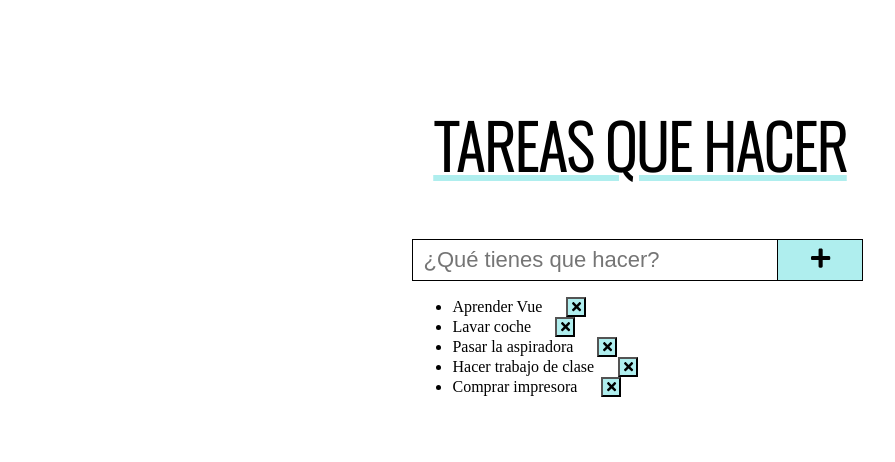
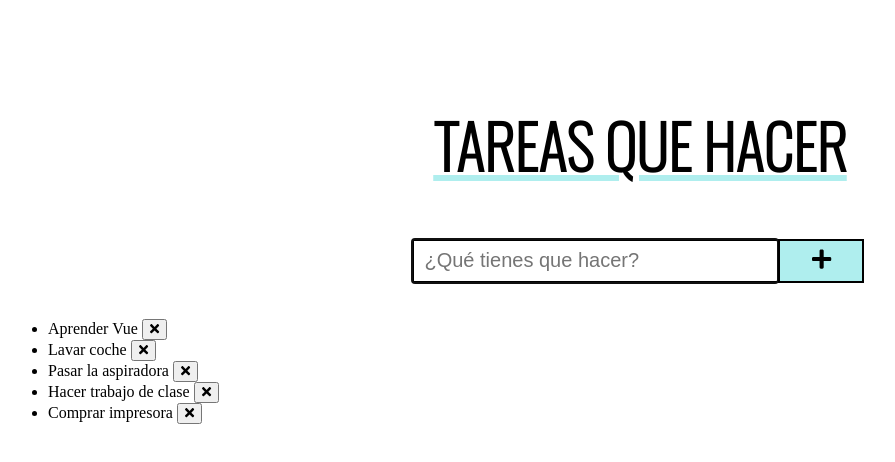
Before and after one commit to diana-nt/tareas-app, a Vue app: page / in a window 1280 px wide. Shown: the top 462 px of the page, without its empty margins (0-895 px from the left). Built offline with nearby package versions, Linux system fonts and the light colour scheme.

Commit message:
Add functionality to input

```diff
--- a/src/App.vue
+++ b/src/App.vue
@@ -2,17 +2,21 @@
   <div id="app">
       <h2>TAREAS QUE HACER</h2>
 
+      <agreagar-tarea />
       <tareas />
+
   </div>
 </template>
 
 <script>
 import Tareas from "./components/Tareas";
+import AgreagarTarea from "./components/AgreagarTarea";
 
 export default {
   name: 'App',
   components: {
-      Tareas
+      Tareas,
+      AgreagarTarea
   }
 }
 </script>
--- /dev/null
+++ b/src/components/AgreagarTarea.vue
@@ -0,0 +1,84 @@
+<template>
+    <div>
+        <input
+            type="text"
+            v-model="title" name="title"
+            placeholder="¿Qué tienes que hacer?"
+            @keyup.enter="agregarTarea"
+            v-focus>
+        <button @click="agregarTarea"><font-awesome-icon icon="plus" /></button>
+    </div>
+</template>
+
+<script>
+import { library } from '@fortawesome/fontawesome-svg-core'
+import { faPlus } from '@fortawesome/free-solid-svg-icons'
+import { FontAwesomeIcon } from '@fortawesome/vue-fontawesome'
+
+library.add(faPlus)
+
+export default {
+name: "AgreagarTarea.vue",
+    components: {
+        FontAwesomeIcon,
+    },
+    data() {
+        return {
+            newId: 3,
+            title:'',
+            completed: false,
+            created_at: new Date()
+        }
+    },
+    methods:{
+        agregarTarea(){
+            this.$store.dispatch('agregarTarea', this);
+            this.newId ++;
+            this.title = '';
+        }
+    },
+    directives: {
+        focus: {
+            inserted: function (el) {
+                el.focus()
+            }
+        }
+    }
+
+}
+</script>
+
+<style scoped>
+
+div {
+    display: flex;
+    /*text-align: center;*/
+    margin-left: 32%;
+    padding-bottom: 20px;
+}
+
+input {
+    background: transparent;
+    border: solid 2px;
+    padding: 7px 10px;
+    border-right: none;
+    width: 40%;
+    color: black;
+    border-color: black;
+    font-size: 20px;
+}
+
+
+button {
+    border: solid 2px;
+    padding: 7px 10px;
+    background: paleturquoise;
+    cursor: pointer;
+    width: 10%;
+    color: black;
+    font-size: 22px;
+    text-align: center;
+    vertical-align: center;
+}
+
+</style>
--- a/src/components/Tareas.vue
+++ b/src/components/Tareas.vue
@@ -1,24 +1,20 @@
 <template>
-    <div class="inputDiv">
-        <input type="text" v-model="title" name="title" placeholder="¿Qué tienes que hacer?" @keyup.enter="addTarea" v-focus>
-        <button class="agregar" ><font-awesome-icon icon="plus" /></button>
     <div>
         <ul>
             <li v-for="tarea in tareas" :key="tarea.id">
                 {{ tarea.title }}
-                    <button class="eliminar" @click="eliminarTarea(tarea.id)"><font-awesome-icon icon="times" class="iconPosition"/></button>
+                <button @click="eliminarTarea(tarea.id)"><font-awesome-icon icon="times"/></button>
             </li>
         </ul>
-        </div>
     </div>
 </template>
 
 <script>
 import { library } from '@fortawesome/fontawesome-svg-core'
-import { faTimes, faPlus } from '@fortawesome/free-solid-svg-icons'
+import { faTimes } from '@fortawesome/free-solid-svg-icons'
 import {FontAwesomeIcon} from "@fortawesome/vue-fontawesome";
 
-library.add(faTimes, faPlus);
+library.add(faTimes);
 
 export default {
 name: "Tareas.vue",
@@ -43,48 +39,4 @@ name: "Tareas.vue",
 
 <style scoped>
 
-.inputDiv {
-    /*display: flex;*/
-    /*text-align: center;*/
-    margin-left: 32%;
-    padding-bottom: 20px;
-}
-
-input {
-    background: transparent;
-    border: solid 1px;
-    padding: 7px 10px;
-    border-right: none;
-    width: 40%;
-    color: black;
-    border-color: black;
-    font-size: 22px;
-}
-
-.agregar {
-    border: solid 1px;
-    padding: 7px 10px;
-    background: paleturquoise;
-    cursor: pointer;
-    width: 10%;
-    color: black;
-    font-size: 22px;
-    text-align: center;
-    vertical-align: center;
-}
-
-.eliminar {
-    margin-left: 20px;
-    border-radius: 0;
-    height: 20px;
-    width: 20px;
-    background-color: #afeeee;
-    cursor: pointer;
-}
-
-.iconPosition {
-    position: relative;
-    right: 2.5px;
-}
-
 </style>
```
Lines whose indentation alone changed are shown as unchanged.
